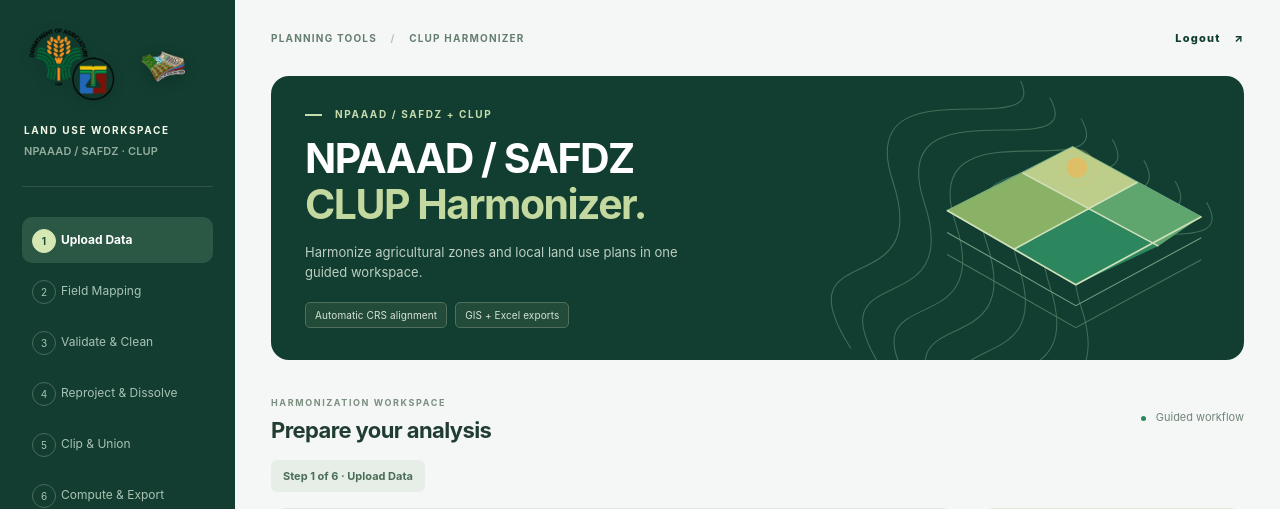
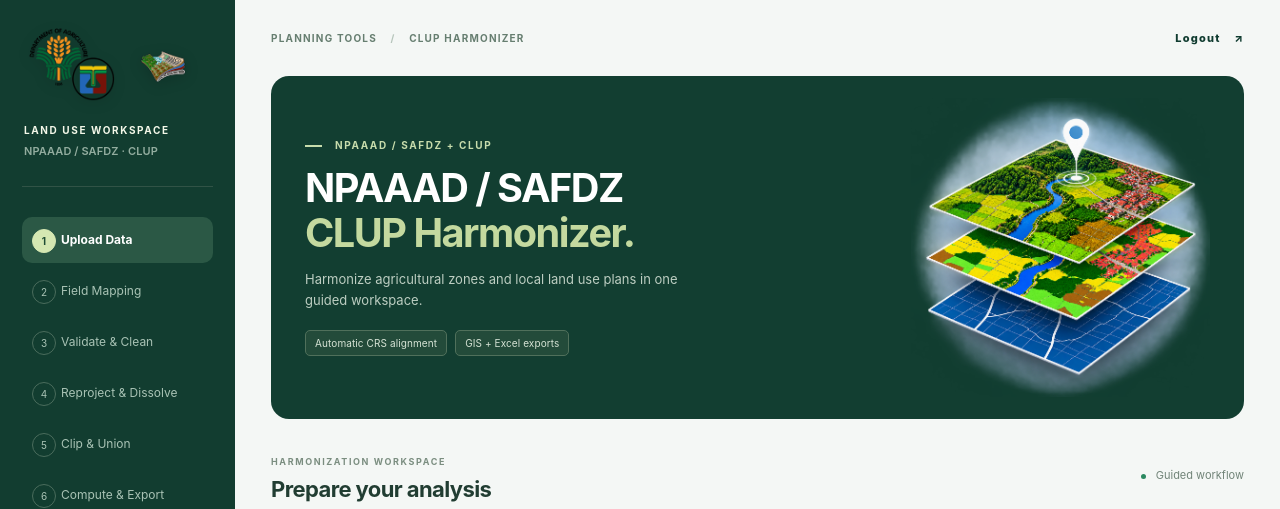
Before and after one commit to warren3398/Harmonization-and-Integration-of-NPAAAD-SAFDZ-into-CLUP, a Flask app: page /harmonizer in a window 1280 px wide. Shown: the top 509 px of the page. Run offline with Flask 3, Linux system fonts and the light colour scheme.

Commit message:
Use uploaded land-use illustration in square hero artwork [skip render]

```diff
--- a/static/harmonizer.css
+++ b/static/harmonizer.css
@@ -103,3 +103,12 @@
 .harmonizer-page .cleanup-review-download{display:inline-block;font-size:12px;color:#18664a;margin:12px 0}
 .harmonizer-page .cleanup-review-download.hidden,.harmonizer-page .elu-quality .hidden{display:none}
 @media(max-width:480px){.harmonizer-page .cleanup-options{grid-template-columns:minmax(0,1fr)}}
+
+/* Original uploaded GIS artwork, contained in a square without cropping. */
+.harmonizer-page .hero{display:grid;grid-template-columns:minmax(0,1fr) minmax(200px,33%);gap:24px;padding-top:22px;padding-bottom:22px}
+.harmonizer-page .hero-copy{max-width:none;min-width:0}
+.harmonizer-page .hero h1{font-size:clamp(28px,3.1vw,44px)}
+.harmonizer-page .hero-artwork{position:relative;width:100%;max-width:320px;aspect-ratio:1;justify-self:center;align-self:center;min-width:0}
+.harmonizer-page .hero-artwork img{display:block;width:100%;height:100%;object-fit:contain}
+@media(max-width:700px){.harmonizer-page .hero{grid-template-columns:minmax(0,1fr);gap:15px;padding:25px}.harmonizer-page .hero-artwork{width:min(240px,85%)}.harmonizer-page .hero h1{font-size:34px}.harmonizer-page .hero-copy{max-width:none}}
+@media(max-width:380px){.harmonizer-page .hero h1{font-size:29px}.harmonizer-page .hero-artwork{width:min(210px,90%)}}
--- a/templates/index.html
+++ b/templates/index.html
@@ -1,6 +1,6 @@
 <!doctype html>
 <html lang="en"><head><meta charset="utf-8"><meta name="viewport" content="width=device-width,initial-scale=1">
-<title>NPAAAD/SAFDZ–CLUP Harmonization</title><link rel="stylesheet" href="/static/style.css"><link rel="stylesheet" href="/static/harmonizer.css?v=4"></head>
+<title>NPAAAD/SAFDZ–CLUP Harmonization</title><link rel="stylesheet" href="/static/style.css"><link rel="stylesheet" href="/static/harmonizer.css?v=5"></head>
 <body class="harmonizer-page"><div class="shell"><aside>
 <div class="agency-brand">
   <div class="agency-logos"><img class="bswm-logo" src="/static/assets/da_bswm_logo.png" alt="DA BSWM logo"><img class="almed-logo" src="/static/assets/almed_logo.png" alt="ALMED logo"></div>
@@ -10,7 +10,7 @@
 <main><div class="workspace-topbar"><span>PLANNING TOOLS <span class="topbar-separator">/</span> CLUP HARMONIZER</span><a class="logout-btn" href="/logout">Logout <span aria-hidden="true">↗</span></a></div>
 <section class="hero">
 <div class="hero-copy"><div class="hero-eyebrow"><span></span> NPAAAD / SAFDZ + CLUP</div><h1>NPAAAD / SAFDZ<br><span>CLUP Harmonizer.</span></h1><p>Harmonize agricultural zones and local land use plans in one guided workspace.</p><div class="hero-tags"><span>Automatic CRS alignment</span><span>GIS + Excel exports</span></div></div>
-<svg class="hero-terrain" viewBox="0 0 400 240" fill="none" aria-hidden="true"><g stroke="#9ed6ad" stroke-width="1" opacity=".35"><path d="M20 240C-50 130 100 200 60 80S220 50 180-20M50 260C-20 150 130 220 90 100S250 70 210 0M80 280C10 170 160 240 120 120S280 90 240 20M110 300C40 190 190 260 150 140S310 110 270 40M140 320C70 210 220 280 180 160S340 130 300 60M170 340C100 230 250 300 210 180S370 150 330 80M200 360C130 250 280 320 240 200S400 170 360 100"/></g><g transform="translate(90 22)"><path d="M22 86 142 25 265 92 145 157Z" fill="#164e3c" stroke="#7cbf96"/><path d="M22 107 145 177 265 112" stroke="#72a98a"/><path d="M22 128 145 198 265 133" stroke="#477e65"/><path d="m22 86 72-36 64 35-72 38Z" fill="#95bc6b"/><path d="m94 50 48-25 62 34-46 26Z" fill="#ccdb92"/><path d="m86 123 72-38 66 35-79 37Z" fill="#2f8c62"/><path d="m158 85 46-26 61 33-41 28Z" fill="#65ae74"/><path d="m22 86 123 71 120-65M94 50l130 70M86 123l118-64" stroke="#e1efc6" stroke-width="1.5"/><circle cx="146" cy="45" r="10" fill="#f0ca6c"/><circle cx="146" cy="45" r="17" stroke="#f0ca6c" opacity=".4"/></g></svg>
+<div class="hero-artwork" aria-hidden="true"><img src="/static/assets/land-use-layers.png" alt="" width="1254" height="1254" decoding="async" fetchpriority="high"></div>
 </section>
 <div class="workspace-heading"><div><span class="section-eyebrow">HARMONIZATION WORKSPACE</span><h2>Prepare your analysis</h2></div><div class="secure-note"><span></span> Guided workflow</div></div>
 <div id="workflowStatus" class="workflow-status" role="status" aria-live="polite">Step 1 of 6 · Upload Data</div><div class="workspace-layout"><form id="mainForm" action="/process_start" method="post" enctype="multipart/form-data" class="card">
```
Also changed, not shown: static/assets/land-use-layers.png (added).
